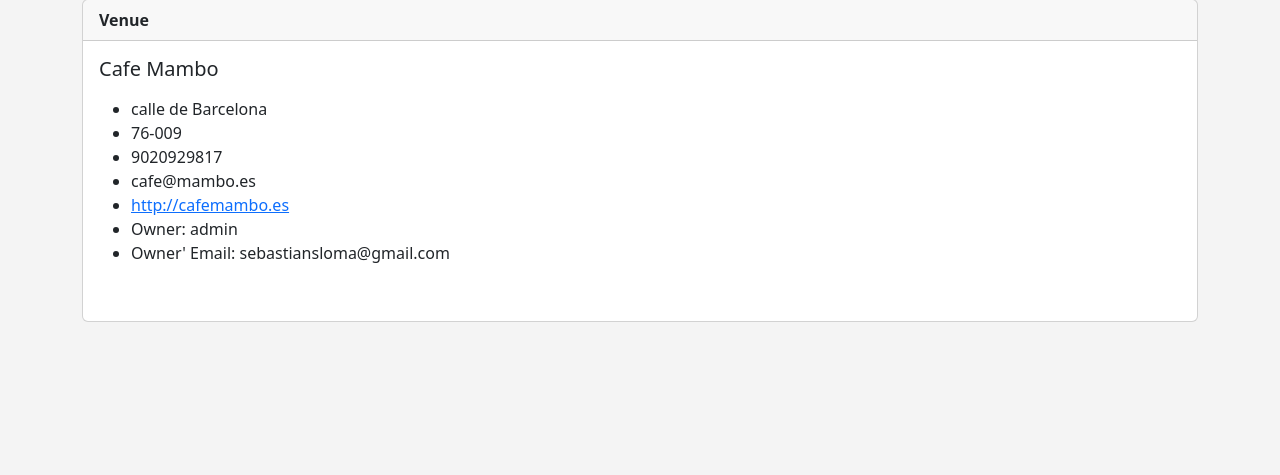
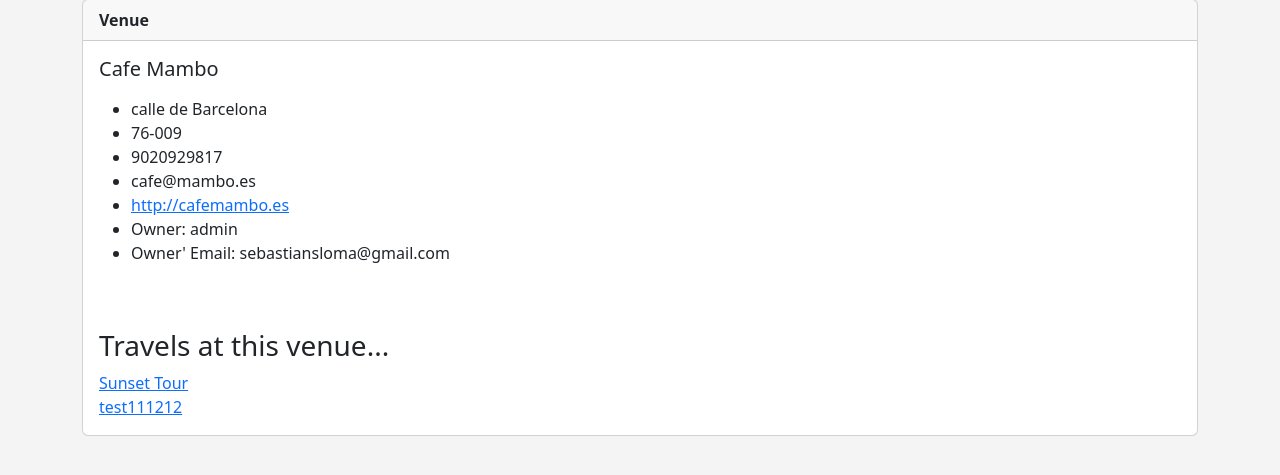
Before and after one commit to SebastianSloma/Travel_club, a Django app: page /show_venue/2 in a window 1280 px wide. Shown: the part 105-580 px from the top of the page. Run offline with Django 4.2, Linux system fonts and the light colour scheme; data comes from the database, SQL or seed files in the repository.

Commit message:
added list travelson venue pages

```diff
--- a/travel/templates/travel/show_venue.html
+++ b/travel/templates/travel/show_venue.html
@@ -25,6 +25,15 @@
         {% endif %}
     </ul>
       </p>
+      <br>
+      <h3>Travels at this venue...</h3>
+      {% if travels %}
+      {% for travel in travels %}
+      <a href="{% url 'show-travel' travel.id %}">{{ travel }}</a> <br>
+      {% endfor %}
+      {% else %}
+      No travels scheduled at this time...
+      {% endif %}
     </div>
   </div>
   <br>
--- a/travel/views.py
+++ b/travel/views.py
@@ -272,7 +272,9 @@ def search_travels(request):
 def show_venue(request, venue_id):
     venue = Venue.objects.get(pk=venue_id)
     venue_owner = User.objects.get(pk=venue.owner)
-    return render(request, 'travel/show_venue.html', {'venue': venue, 'venue_owner': venue_owner})
+    travels = venue.travel_set.all()
+    return render(request, 'travel/show_venue.html',
+                  {'venue': venue, 'venue_owner': venue_owner, 'travels': travels})
 
 
 def list_venues(request):
```
